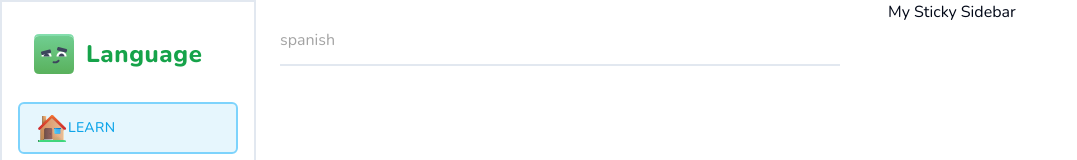
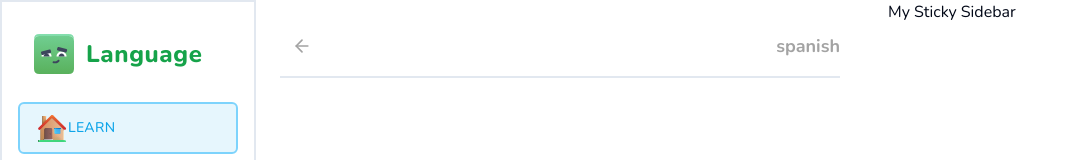
Before and after one commit to Shitanshu731/LanguageApp, a Next.js app: page /learn in a window 1280 px wide. Shown: the top 160 px of the page, without its empty margins (0-1077 px from the left). Built offline with nearby package versions, Linux system fonts and the light colour scheme.

Commit message:
Learn Page Header Implemented

```diff
--- a/app/(main)/learn/header.tsx
+++ b/app/(main)/learn/header.tsx
@@ -1,15 +1,23 @@
-import React from 'react'
+import { Button } from "@/components/ui/button";
+import { ArrowLeft } from "lucide-react";
+import Link from "next/link";
+import React from "react";
 
-type props ={
-    title : string;
-}
+type props = {
+  title: string;
+};
 
-const Header = ({title} : props) => {
+const Header = ({ title }: props) => {
   return (
-    <div className='sticky top-0 bg-ehite pb-3 md:pt-[28px] flex items-center justify-between border-b-2 mb-5 text-neutral-400 md:z-50'>
-      {title}
+    <div className="sticky top-0 bg-ehite pb-3 md:pt-[28px] flex items-center justify-between border-b-2 mb-5 text-neutral-400 md:z-50">
+      <Link href="/courses">
+        <Button variant="ghost" size="sm">
+          <ArrowLeft className="h-5 w-5 stroke-2 text-neutral-400" />
+        </Button>
+      </Link>
+      <h1 className="font-bold text-lg">{title}</h1>
     </div>
-  )
-}
+  );
+};
 
-export default Header
+export default Header;
```
